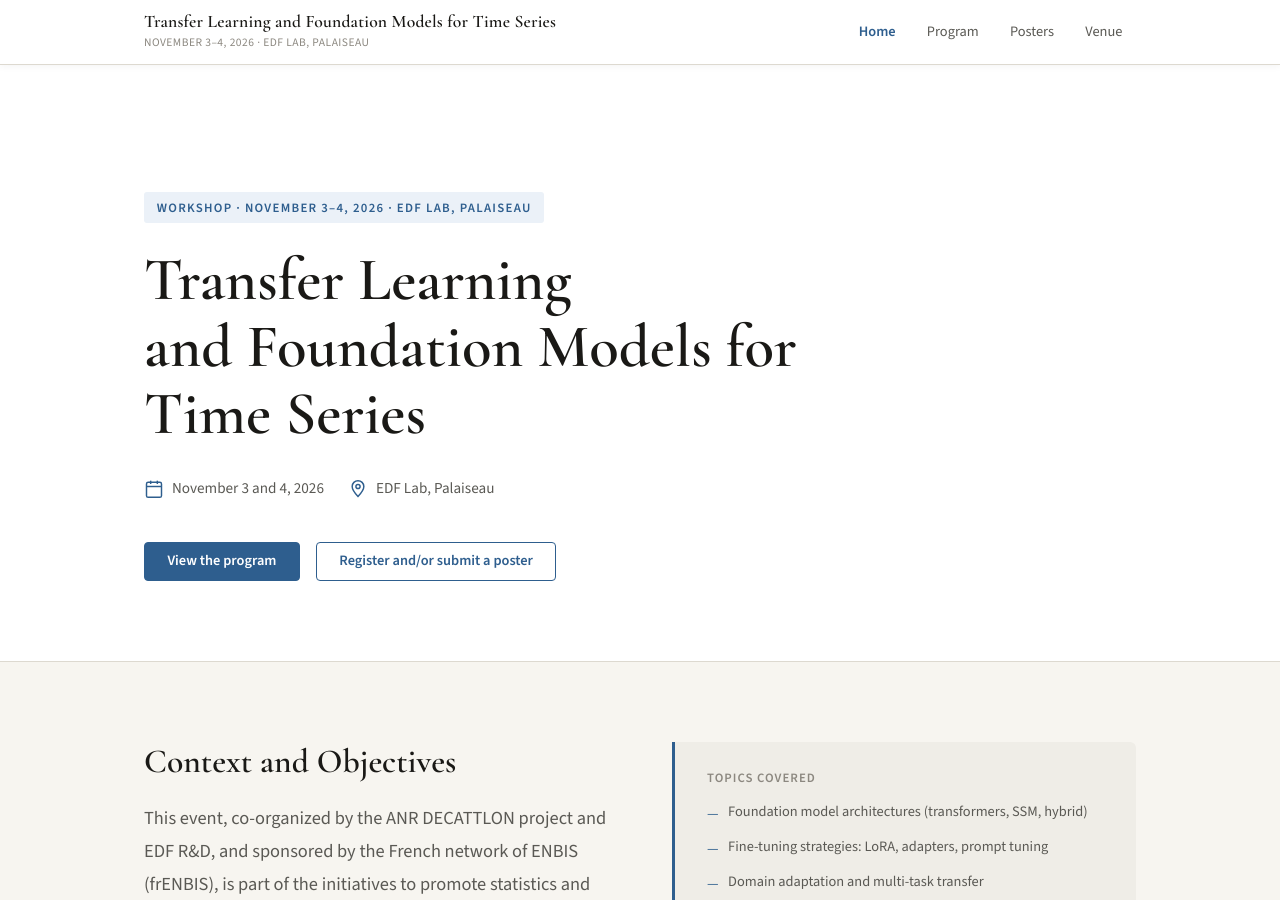
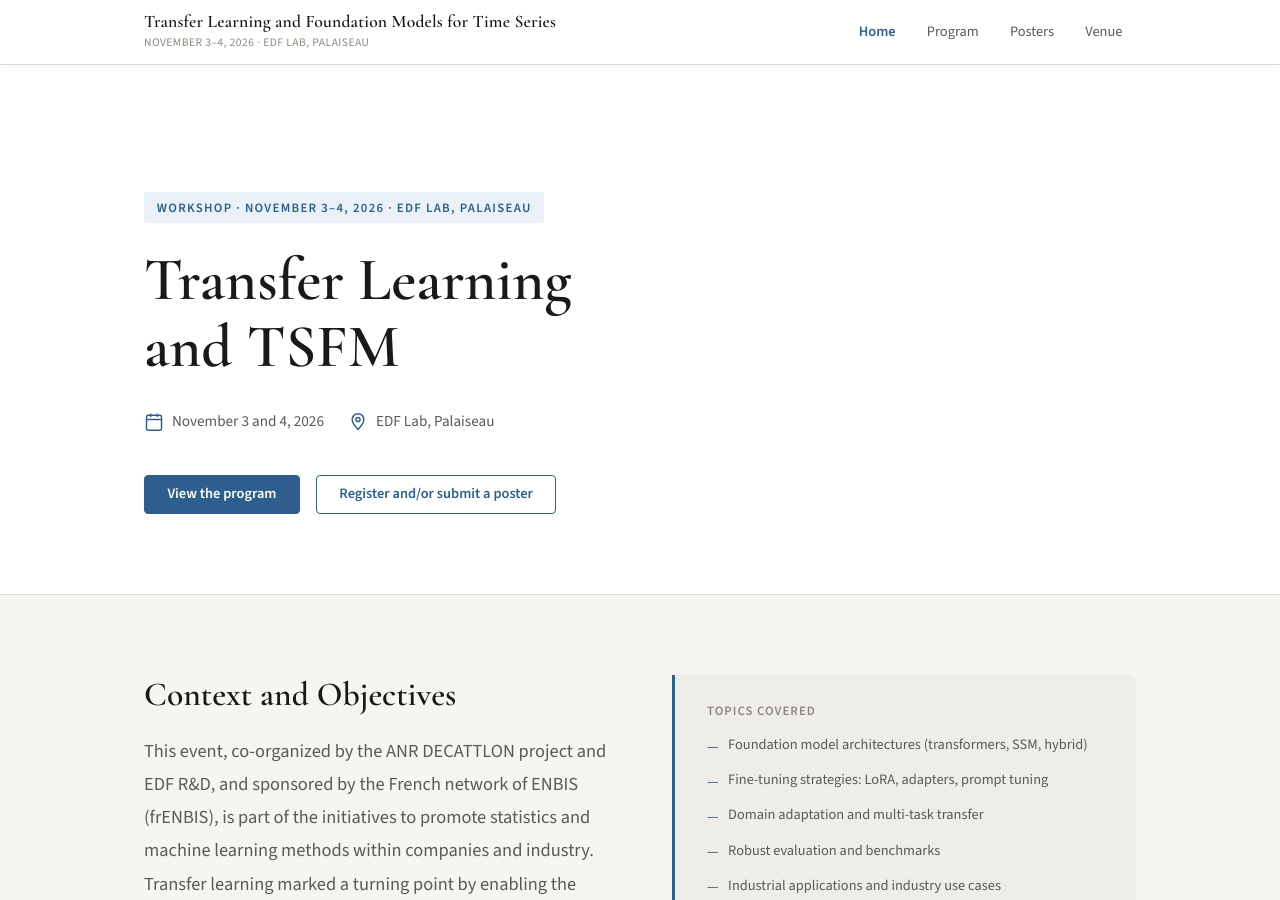
Before and after one commit to yvenn-amara/DECATTLON, a Jekyll site: the page built from index.md, in a window 1280 px wide and 900 px high. Built offline with Jekyll 4.4.1, drawn with Linux system fonts in a browser that asks for light colours.

Commit message:
Shorten title from 'Foundation Models for Time Series' to 'TSFM'

```diff
--- a/index.md
+++ b/index.md
@@ -7,7 +7,7 @@ title: Home
 <section class="hero" style="margin-top: 64px;">
   <div class="container">
     <p class="hero-kicker">Workshop · November 3–4, 2026 · EDF Lab, Palaiseau</p>
-    <h1 class="hero-title">Transfer Learning<br>and Foundation Models for Time Series</h1>
+    <h1 class="hero-title">Transfer Learning<br>and TSFM</h1>
     <div class="hero-meta">
       <div class="hero-meta-item">
         <!-- Calendar icon -->
```
